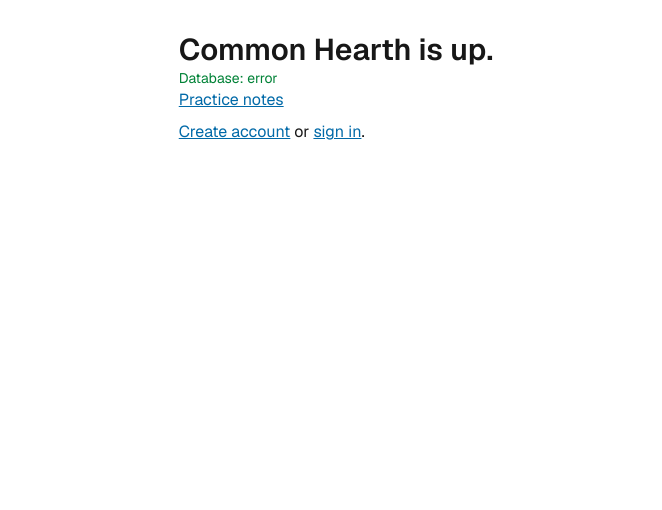
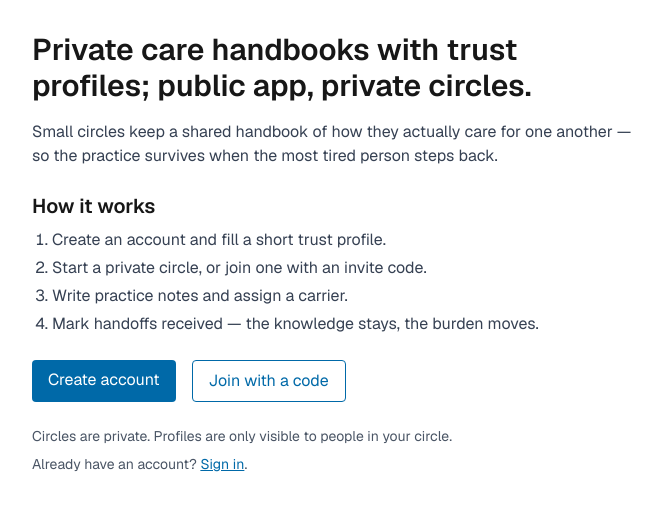
Before and after one commit to BoredMayonnaise/common_hearth, a Next.js app in the folder app/: page / in a window 1280 px wide. Shown: the top 510 px of the page, without its empty margins (304-966 px from the left). Built offline with nearby package versions, Linux system fonts and the light colour scheme; no server answers; the database is empty.

Commit message:
Day 10: public landing page with promise, how-it-works, privacy line, create/join entry points; cold-visitor journey verified

```diff
--- a/app/app/page.tsx
+++ b/app/app/page.tsx
@@ -6,54 +6,54 @@ import { authOptions } from "@/lib/auth";
 import { redirect } from "next/navigation";
 import SignOutButton from "./signout-button";
 
-async function DbStatus() {
-  await connection();
-  let dbStatus = "unknown";
-  try {
-    const res = await pool.query("SELECT 1 AS ok");
-    dbStatus = res.rows[0].ok === 1 ? "connected" : "error";
-  } catch {
-    dbStatus = "error";
-  }
-  return (
-    <>
-      <p className="text-sm text-green-700">Database: {dbStatus}</p>
-      <p className="mb-2"><a className="text-sky-700 underline" href="/notes">Practice notes</a></p>
-    </>
-  );
-}
-
-async function Account() {
+async function HomeBody() {
   await connection();
   const session = await getServerSession(authOptions);
   const uid = (session?.user as { id?: string } | undefined)?.id;
+
   if (!uid) {
     return (
-      <p>
-        <a className="text-sky-700 underline" href="/signup">Create account</a> or{" "}
-        <a className="text-sky-700 underline" href="/login">sign in</a>.
-      </p>
+      <>
+        <h1 className="text-3xl font-semibold">Private care handbooks with trust profiles; public app, private circles.</h1>
+        <p className="mt-4 text-gray-700">
+          Small circles keep a shared handbook of how they actually care for one another — so the practice
+          survives when the most tired person steps back.
+        </p>
+        <h2 className="mt-6 text-xl font-semibold">How it works</h2>
+        <ol className="mt-2 list-decimal pl-5 text-gray-700 space-y-1">
+          <li>Create an account and fill a short trust profile.</li>
+          <li>Start a private circle, or join one with an invite code.</li>
+          <li>Write practice notes and assign a carrier.</li>
+          <li>Mark handoffs received — the knowledge stays, the burden moves.</li>
+        </ol>
+        <div className="mt-6 flex gap-4">
+          <a className="rounded bg-sky-700 px-4 py-2 text-white no-underline" href="/signup">Create account</a>
+          <a className="rounded border border-sky-700 px-4 py-2 text-sky-700 no-underline" href="/signup?join=1">Join with a code</a>
+        </div>
+        <p className="mt-6 text-sm text-gray-600">Circles are private. Profiles are only visible to people in your circle.</p>
+        <p className="mt-2 text-sm text-gray-600">Already have an account? <a className="text-sky-700 underline" href="/login">Sign in</a>.</p>
+      </>
     );
   }
+
   const res = await pool.query(
     "SELECT display_name, how_i_show_up, region_or_role_tag FROM profiles WHERE user_id = $1",
     [uid]
   );
   const p = res.rows[0];
-  if (!p) redirect("/profile");
+  if (!p) {
+    redirect("/profile");
+  }
   return (
     <section>
       <p>Signed in as <strong>{session?.user?.email}</strong></p>
-      {p ? (
-        <p>
-          Profile: <strong>{p.display_name}</strong> — {p.how_i_show_up}
-          {p.region_or_role_tag ? ` (${p.region_or_role_tag})` : ""}
-        </p>
-      ) : (
-        <p><a className="text-sky-700 underline" href="/profile">Set up your trust profile</a> to continue.</p>
-      )}
+      <p>
+        Profile: <strong>{p.display_name}</strong> — {p.how_i_show_up}
+        {p.region_or_role_tag ? ` (${p.region_or_role_tag})` : ""}
+      </p>
       <p>
         <a className="text-sky-700 underline" href="/circle">Your circle</a> ·{" "}
+        <a className="text-sky-700 underline" href="/notes">Practice notes</a> ·{" "}
         <a className="text-sky-700 underline" href="/profile">Edit profile</a> ·{" "}
         <SignOutButton />
       </p>
@@ -64,12 +64,8 @@ async function Account() {
 export default function Home() {
   return (
     <main className="mx-auto max-w-2xl p-8 font-sans">
-      <h1 className="text-3xl font-semibold">Common Hearth is up.</h1>
-      <Suspense fallback={<p>Database: checking…</p>}>
-        <DbStatus />
-      </Suspense>
-      <Suspense fallback={<p>Loading account…</p>}>
-        <Account />
+      <Suspense fallback={<p>Loading…</p>}>
+        <HomeBody />
       </Suspense>
     </main>
   );
```
Also changed, not shown: 1 other file (tests, documents, lock files or other folders).
